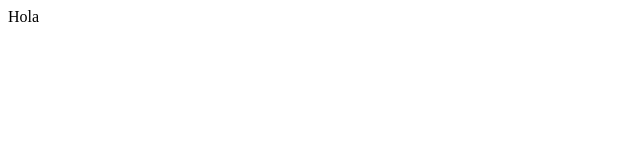
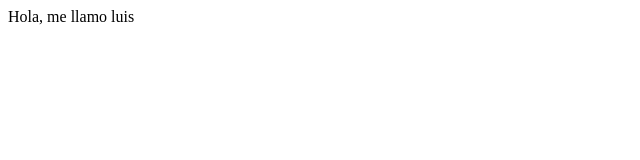
Before and after one commit to llaradua/SJO_EASDIB_G6, a plain HTML site: page index.html in a window 1280 px wide. Shown: the whole page, without its empty margins (0-640 px from the left). Drawn offline with Linux system fonts and the light colour scheme.

Commit message:
mi nombre

```diff
--- a/index.html
+++ b/index.html
@@ -1 +1 @@
-<p>Hola</p>
+<p>Hola, me llamo luis</p>
```
